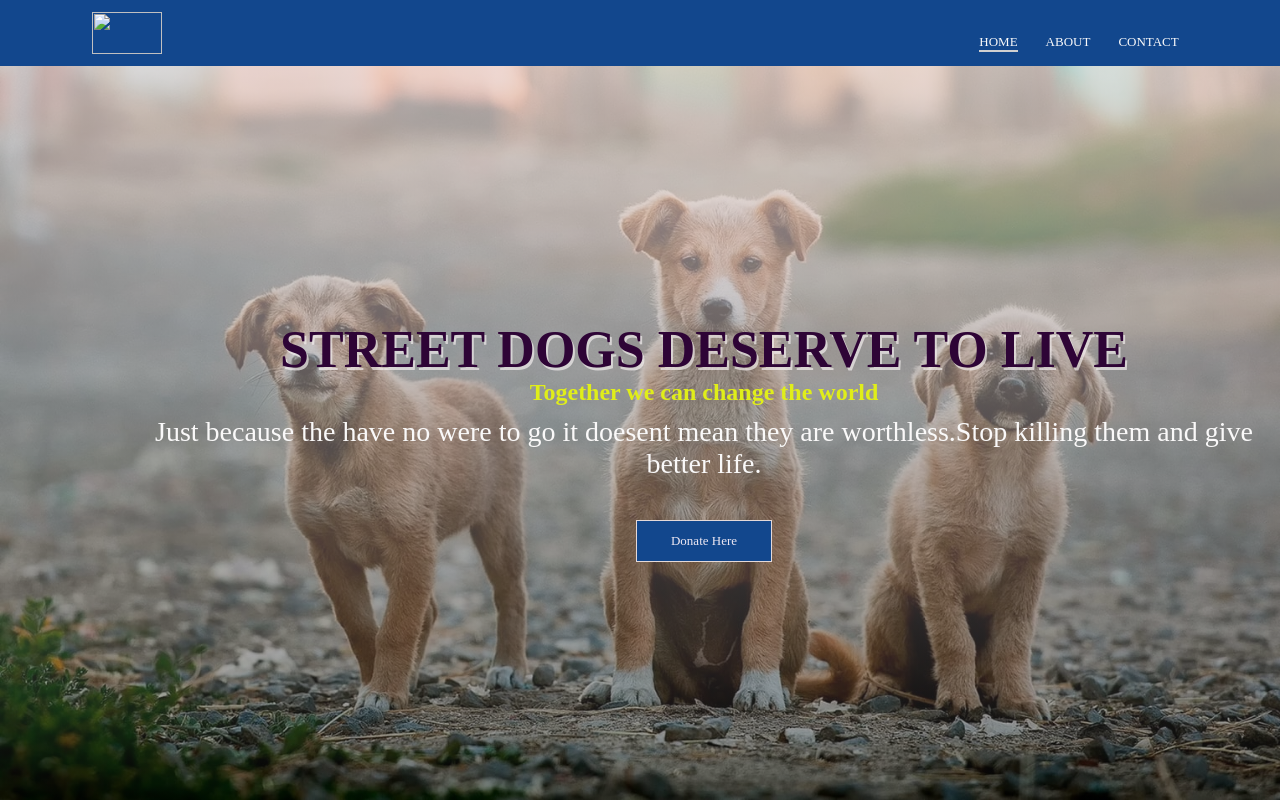
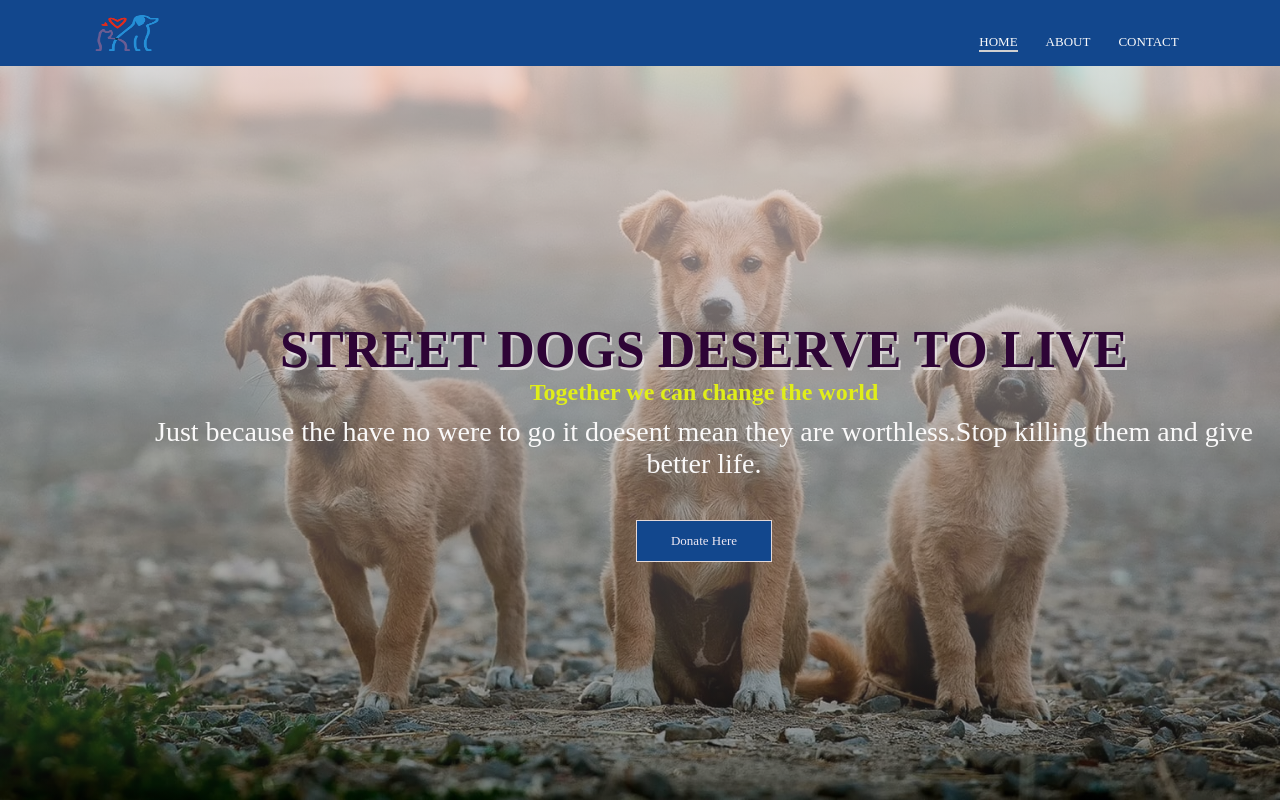
Before and after one commit to gauravjadhav20/Humans-With-Humanity, a plain HTML site: page index.html in a window 1280 px wide. Shown: the top 800 px of the page. Drawn offline with Linux system fonts and the light colour scheme.

Commit message:
Update index.html

```diff
--- a/index.html
+++ b/index.html
@@ -20,7 +20,7 @@
   <body>
     <header class="header">
       <nav>
-        <img class="logo" src="img/logo.png" alt="" />
+        <img class="logo" src="logo.png" alt="" />
         <div class="nav-links" id="navLinks">
           <i class="fa fa-times" onclick="hideMenu()"></i>
           <ul>
```
